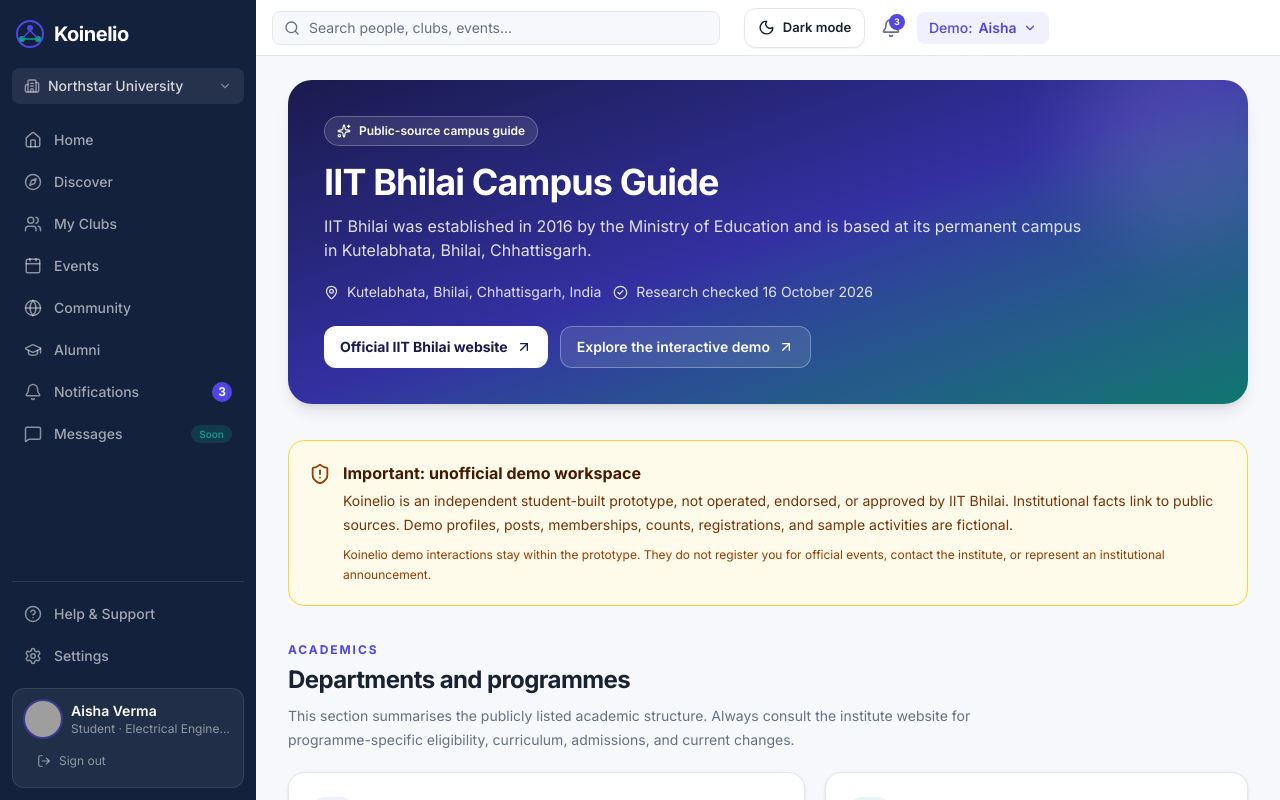
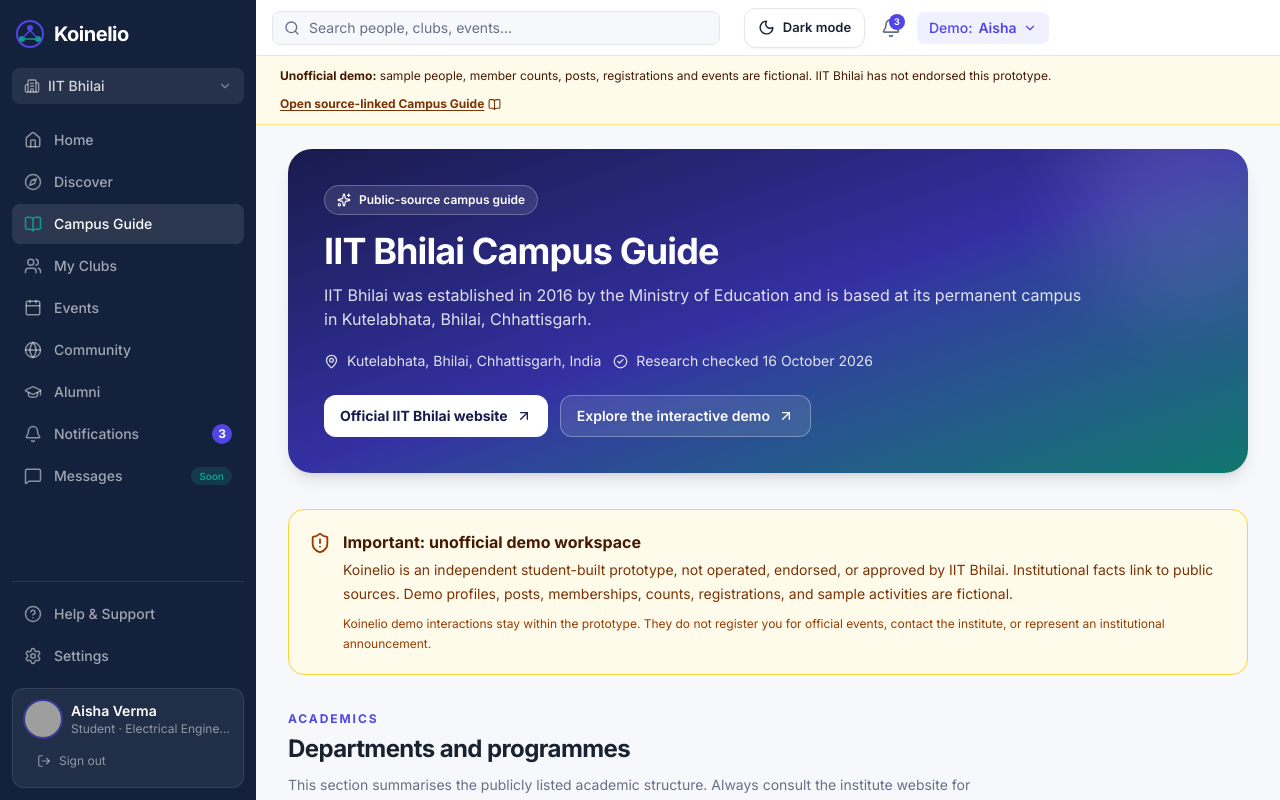
Before and after one commit to rkaif8314-a11y/Koinelio-Campus-Community-Platform, a Next.js app: page /dashboard/campus in a window 1280 px wide. Built offline with nearby package versions, Linux system fonts and the light colour scheme; grey boxes are pictures that could not be loaded.

Commit message:
Add IIT Bhilai demo notice and campus guide navigation

```diff
--- a/app/dashboard/layout.tsx
+++ b/app/dashboard/layout.tsx
@@ -5,6 +5,7 @@
 import { usePathname, useRouter } from 'next/navigation';
 import {
   Home,
+  BookOpen,
   Compass,
   Users,
   Calendar,
@@ -40,6 +41,7 @@
   return [
     { label: 'Home', href: '/dashboard', icon: Home },
     { label: 'Discover', href: '/dashboard/discover', icon: Compass },
+    { label: 'Campus Guide', href: '/dashboard/campus', icon: BookOpen },
     { label: 'My Clubs', href: '/dashboard/clubs', icon: Users },
     { label: 'Events', href: '/dashboard/events', icon: Calendar },
     { label: 'Community', href: '/dashboard/community', icon: Globe },
@@ -224,7 +226,7 @@
       <div className="mx-3 mb-4">
         <button className="w-full flex items-center gap-2 px-3 py-2 rounded-lg bg-white/8 hover:bg-white/12 transition-colors text-left">
           <Building2 size={16} className="text-white/50 flex-shrink-0" />
-          <span className="flex-1 text-sm text-white/80 truncate font-medium">Northstar University</span>
+          <span className="flex-1 text-sm text-white/80 truncate font-medium">IIT Bhilai</span>
           <ChevronDown size={14} className="text-white/40 flex-shrink-0" />
         </button>
       </div>
@@ -401,7 +403,7 @@
 
           {/* Mobile: Institution name */}
           <span className="lg:hidden text-sm font-semibold text-[#182230] truncate">
-            Northstar University
+            IIT Bhilai
           </span>
 
           {/* Desktop: Search */}
@@ -451,6 +453,12 @@
 
         {/* Main content */}
         <main className="flex-1 overflow-y-auto bg-[#F7F8FC] pb-20 lg:pb-0">
+          <div className="flex flex-wrap items-center justify-between gap-2 border-b border-amber-200 bg-amber-50 px-4 py-2.5 text-xs leading-5 text-amber-950 sm:px-6">
+            <p><strong>Unofficial demo:</strong> sample people, member counts, posts, registrations and events are fictional. IIT Bhilai has not endorsed this prototype.</p>
+            <Link href="/dashboard/campus" className="inline-flex shrink-0 items-center gap-1 font-bold text-amber-900 underline underline-offset-2">
+              Open source-linked Campus Guide <BookOpen size={13} />
+            </Link>
+          </div>
           {children}
         </main>
       </div>
```
